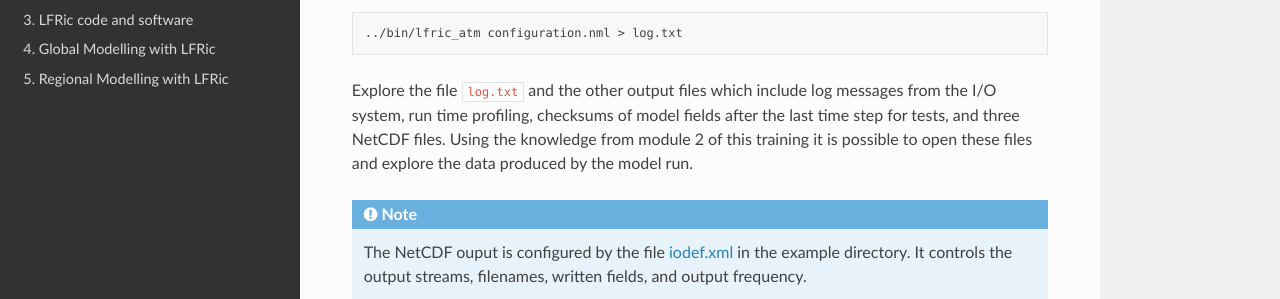
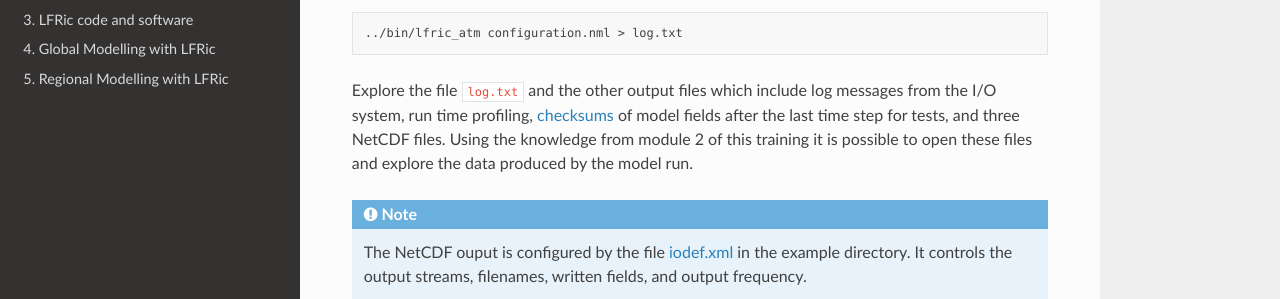
Before and after one commit to MetOffice/LFRic-Atmosphere-Training, a Sphinx documentation site: the page built from source/lfric_infrastructure/practical_command_line.rst, in a window 1280 px wide and 900 px high, scrolled down 1204 px. Shown: the part 177-476 px from the top of the window. Built offline with Sphinx 7.4.7 and the Read the Docs theme 3.1.0, drawn with Linux system fonts in a browser that asks for light colours; part of the change alters nothing that is shown.

```diff
--- a/source/lfric_infrastructure/practical_command_line.rst
+++ b/source/lfric_infrastructure/practical_command_line.rst
@@ -53,7 +53,7 @@ The namelist file ``configuration.nml`` configures the model run. Redirect the s
 
    ../bin/lfric_atm configuration.nml > log.txt
 
-Explore the file ``log.txt`` and the other output files which include log messages from the I/O system, run time profiling, checksums of model fields after the last time step for tests, and three NetCDF files. Using the knowledge from module 2 of this training it is possible to open these files and explore the data produced by the model run.
+Explore the file ``log.txt`` and the other output files which include log messages from the I/O system, run time profiling, `checksums <https://github.com/MetOffice/simulation-systems/discussions/370>`_ of model fields after the last time step for tests, and three NetCDF files. Using the knowledge from module 2 of this training it is possible to open these files and explore the data produced by the model run.
 
 .. note::  The NetCDF ouput is configured by the file `iodef.xml  <https://code.metoffice.gov.uk/trac/lfric_apps/browser/main/trunk/applications/lfric_atm/example/iodef.xml#L46>`_ in the example directory. It controls the output streams, filenames, written fields, and output frequency.
 
```
